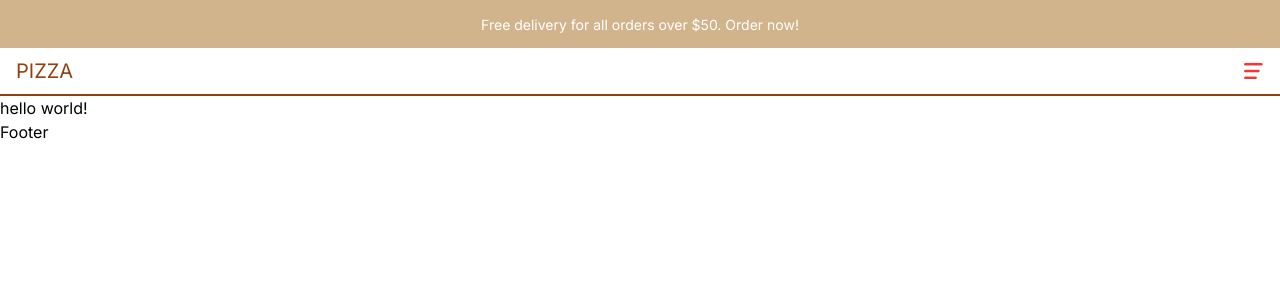
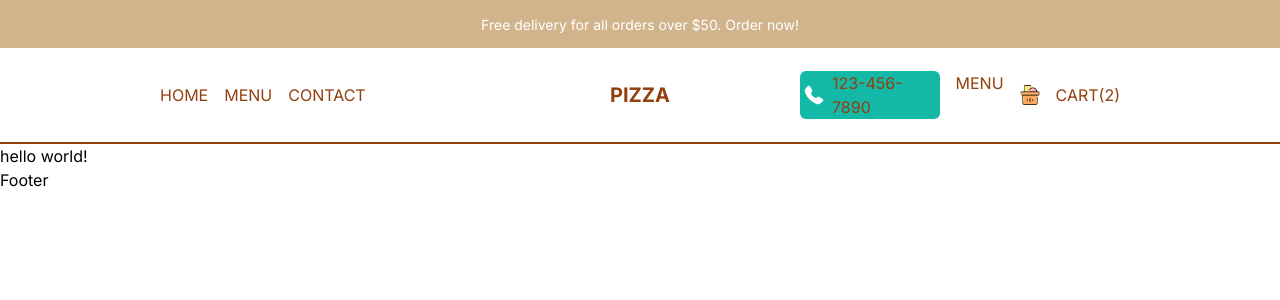
Before and after one commit to DariusGuillaume/pizza-site, a Next.js app: page / in a window 1280 px wide. Shown: the top 300 px of the page. Built offline with nearby package versions, Linux system fonts and the light colour scheme.

Commit message:
Added top navbar movement and icons

```diff
--- a/src/app/globals.css
+++ b/src/app/globals.css
@@ -1,8 +1,3 @@
 @tailwind base;
 @tailwind components;
 @tailwind utilities;
-
-.bg-brown-500 {
-    background-color: #8B4513; /* This is a shade of brown */
-    /* You can adjust the hexadecimal color code to achieve the shade of brown you desire */
-}
--- a/src/components/CartIcon.tsx
+++ b/src/components/CartIcon.tsx
@@ -5,7 +5,7 @@ import Image from 'next/image'
 const CartIcon = () => {
   return (
    <Link href = "/cart" className='flex items-center gap-4'>
-   <div className = 'relative w-8 h-8' >
+   <div className = 'relative w-8 h-8 md:w-5 md:h-5' >
     <Image src = "/cart.png" alt = "" fill />
    </div>
    <span>
--- a/src/components/Navbar.tsx
+++ b/src/components/Navbar.tsx
@@ -1,20 +1,40 @@
 import React from 'react'
 import Menu from './Menu'
 import Link from 'next/link'
+import CartIcon from './CartIcon';
+import Image from 'next/image'
 
 const Navbar = () => {
+  const user = false;
   return (
-    <div className = "h-12 p-4 flex items-center justify-between text-amber-800 border-b-2 border-b-amber-800 uppercase">
+    <div className = "h-12 p-4 flex items-center justify-between text-amber-800 border-b-2 border-b-amber-800 uppercase md:h-24 lg:px-20 xl:px-40">
+     {/*LEFT LINKS*/}
+      <div className = "hidden md:flex gap-4 flex-1">
+      <Link href = "/"> Home </Link>
+      <Link href = "/menu"> Menu </Link>
+      <Link href = "/contact"> Contact </Link>
+      </div>
       {/* Logo */}
-<div className = "text-xl">
+
+<div className = "text-xl md:font-bold flex-1 md:text-center">
   <Link href = " /"> Pizza </Link>
 </div>
 
 
     {/* Mobile Menu */}
-<div>
+<div className="md:hidden">
 <Menu />
 </div>
+{/*RIGHT LINKS*/}
+<div className = "hidden md:flex gap-4 justify-end flex-1">
+<div className = "md:absolute top-3 r-2 lg:static flex items-center gap-2 cursor-pointer bg-teal-500 px-1 rounded-md">
+  <Image src = "/phone.png" alt = " " width = {20} height = {20} />
+  <span> 123-456-7890 </span>
+</div>
+      {!user ? (<Link href = "/menu"> Menu </Link>) :(
+      <Link href = "/orders">Orders</Link> )}
+      <CartIcon/>
+      </div>
 </div>
 
   );
```
